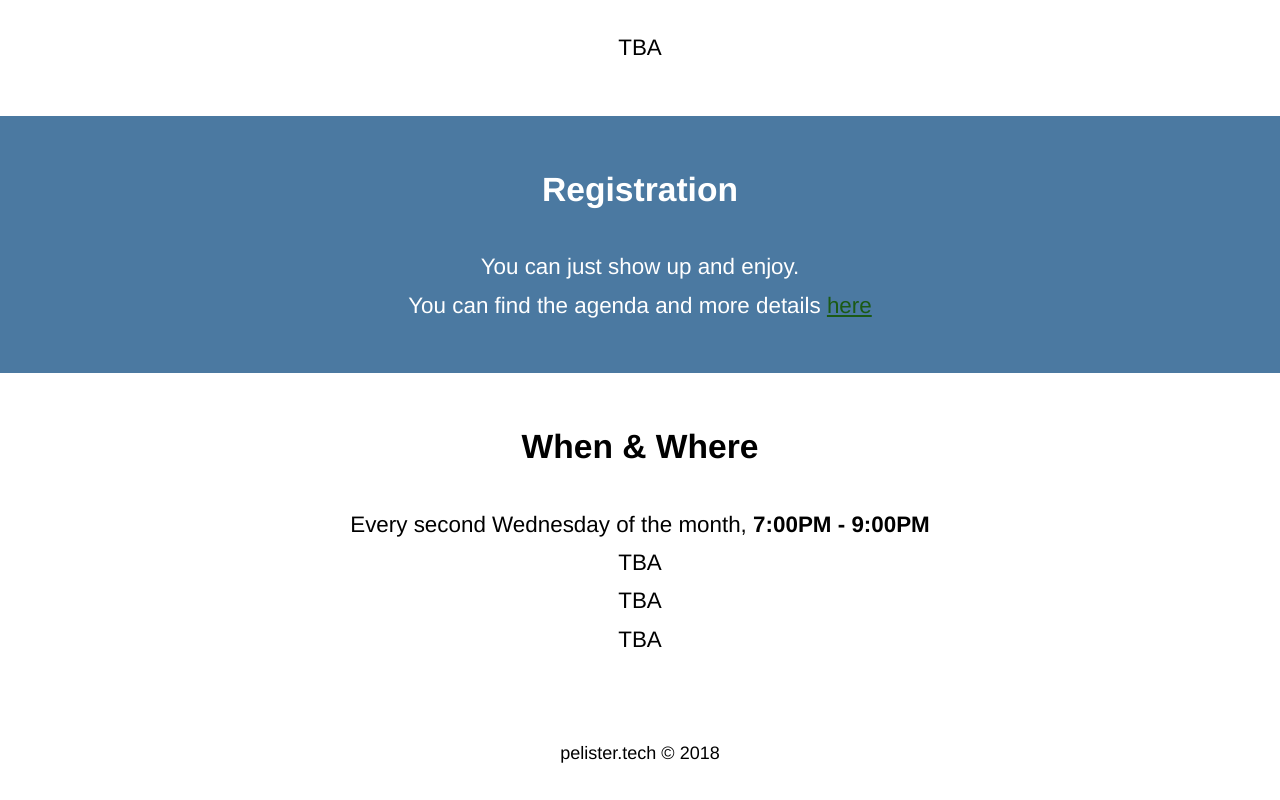
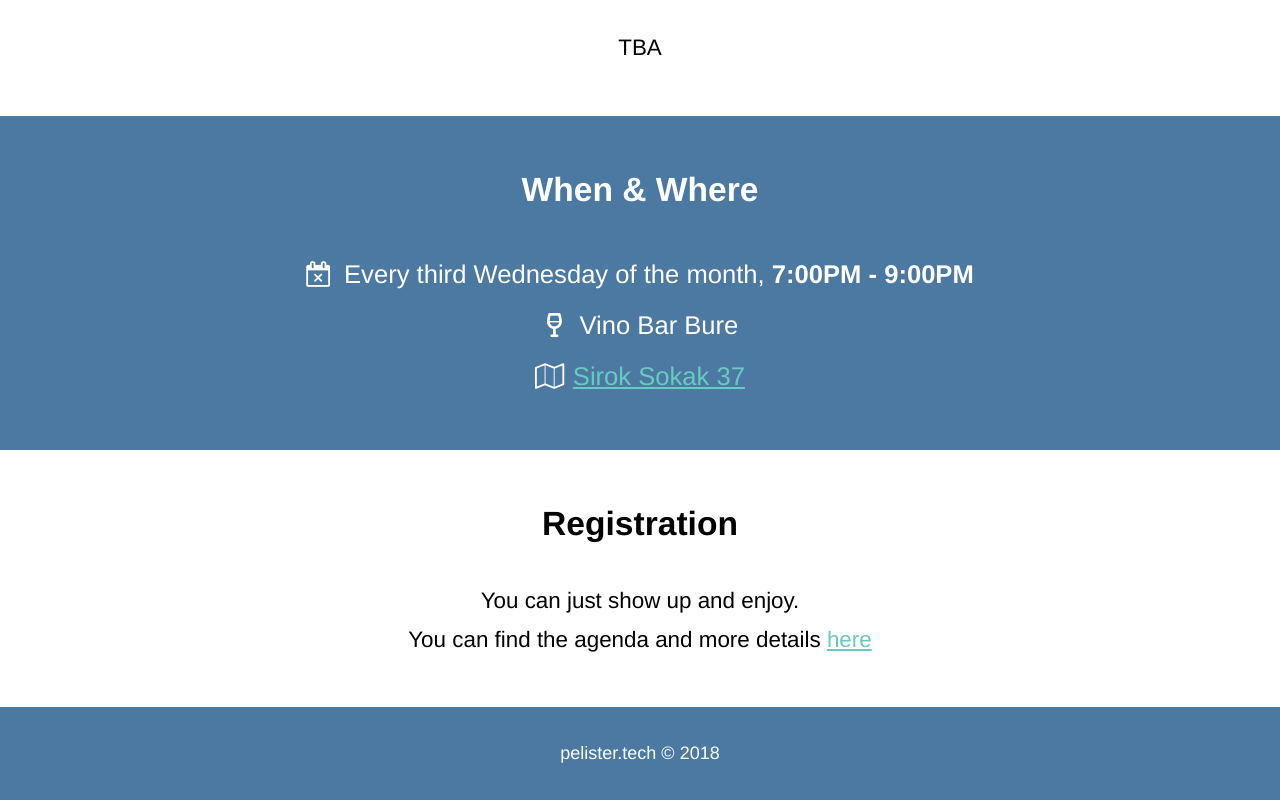
Before and after one commit to sradevski/pelister.tech, a plain HTML site: page index.html in a window 1280 px wide. Shown: the part 901-1701 px from the top of the page. Drawn offline with Linux system fonts and the light colour scheme.

Commit message:
Added icons, updated information

```diff
--- a/index.css
+++ b/index.css
@@ -7,6 +7,41 @@
     url('assets/fonts/adelle.ttf') format('truetype'),
     url('assets/fonts/adelle.svg') format('svg')
 }
+
+@font-face {
+  font-family: 'fontello';
+  src: url('assets/fonts/fontello.eot?24210782');
+  src: url('assets/fonts/fontello.eot?24210782#iefix') format('embedded-opentype'),
+       url('assets/fonts/fontello.woff2?24210782') format('woff2'),
+       url('assets/fonts/fontello.woff?24210782') format('woff'),
+       url('assets/fonts/fontello.ttf?24210782') format('truetype'),
+       url('assets/fonts/fontello.svg?24210782#fontello') format('svg');
+  font-weight: normal;
+  font-style: normal;
+}
+
+[class^="icon-"]:before, [class*=" icon-"]:before {
+  font-family: "fontello";
+  font-style: normal;
+  font-weight: normal;
+
+  display: inline-block;
+  text-decoration: inherit;
+  width: 1em;
+  margin-right: .2em;
+  text-align: center;
+  /* opacity: .8; */
+
+  font-variant: normal;
+  text-transform: none;
+
+  -webkit-font-smoothing: antialiased;
+  -moz-osx-font-smoothing: grayscale;
+}
+
+.icon-wine:before { content: '\e800'; }
+.icon-calendar-times-o:before { content: '\f273'; }
+.icon-map-o:before { content: '\f278'; }
 
 /* Normalize.css */
 html {
@@ -134,11 +169,11 @@ body {
 }
 
 a {
-  color: #1b5a15
+  color: #69cac2
 }
 
 a:hover {
-  color: #0b4207
+  color: #3caaa1
 }
 
 span, strong, b {
@@ -241,6 +276,16 @@ span, strong, b {
   color: white;
 }
 
+.spacing {
+  margin: 0.7rem 0;
+  font-size: 1.6rem;
+}
+
+.icon {
+  height: 32px;
+  color: white;
+}
+
 /* customizable snowflake styling */
 .snowflake {
   color: #fff;
--- a/index.html
+++ b/index.html
@@ -81,28 +81,36 @@
       </div>
     </div>
 
+
+
     <div class="dark section">
+      <h2>When & Where</h2>
+      <div class="content">
+        <div class="spacing">
+          <i class="icon-calendar-times-o"></i>
+          <span>Every third Wednesday of the month, <b>7:00PM - 9:00PM</b></span>
+        </div>
+        <div class="spacing">
+          <i class="icon-wine"></i>
+          <span>Vino Bar Bure</span>
+        </div>
+
+        <div class="spacing">
+          <i class="icon-map-o"></i>
+          <a href="https://goo.gl/maps/ZS1Ws3dRbY22">Sirok Sokak 37</a>
+        </div>
+      </div>
+    </div>
+
+    <div class="light section">
       <h2>Registration</h2>
       <div class="content">
         <span>
           You can just show up and enjoy.
         </span>
         <span>
-          You can find the agenda and more details <a href="facebook.com">here</a>
+          You can find the agenda and more details <a target ="_blank" ref="noopener noreferrer" href="https://www.facebook.com/groups/pelister.tech">here</a>
         </span>
-      </div>
-    </div>
-
-    <div class="light section">
-      <h2>When & Where</h2>
-      <div class="content">
-        <span>Every second Wednesday of the month, <b>7:00PM - 9:00PM</b></span>
-        <span>TBA</span>
-        <!--Place name-->
-        <span>TBA</span>
-        <!--Address-->
-        <span>TBA</span>
-        <!--Link to google maps-->
       </div>
     </div>
 
@@ -111,6 +119,6 @@
 </a> -->
   </div>
 </body>
-<footer class="light footer">
+<footer class="dark footer">
   pelister.tech © 2018
 </footer>
```
Also changed, not shown: assets/fonts/fontello.ttf (added), assets/fonts/fontello.woff (added), assets/fonts/fontello.woff2 (added), 2 other files.
